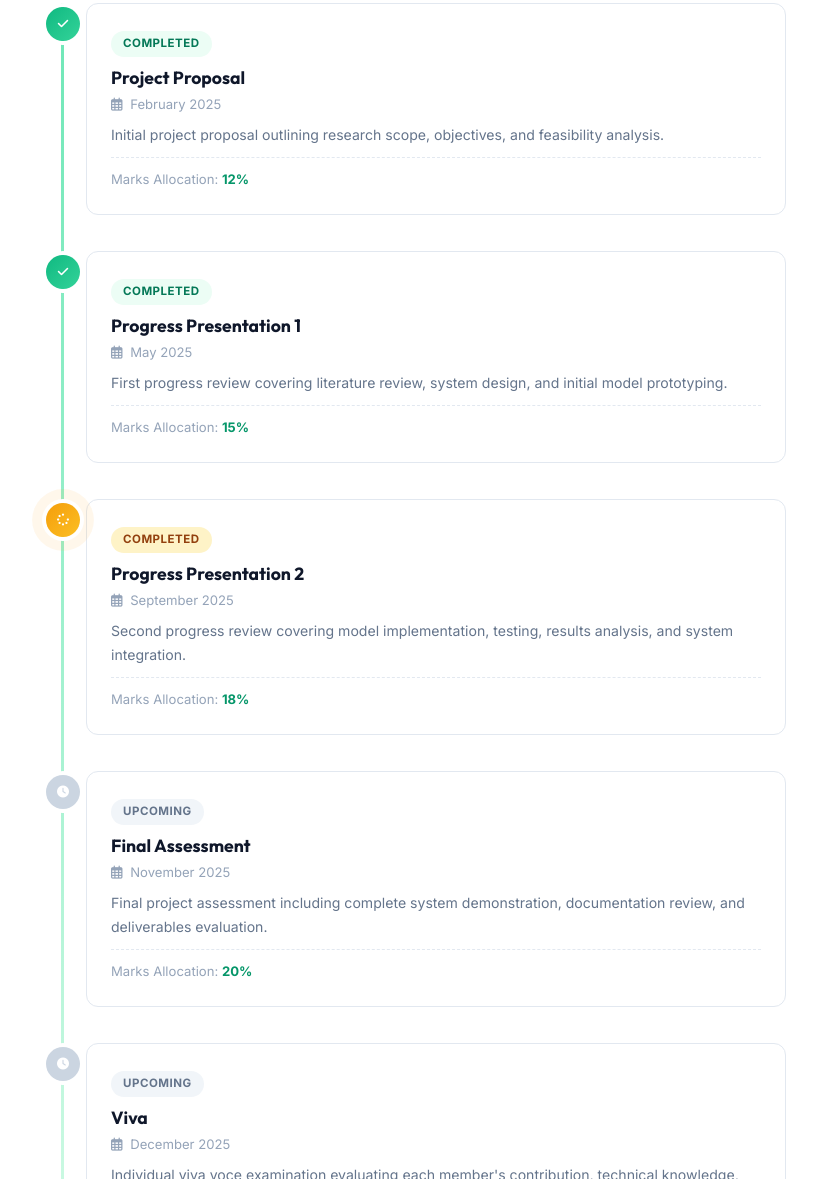
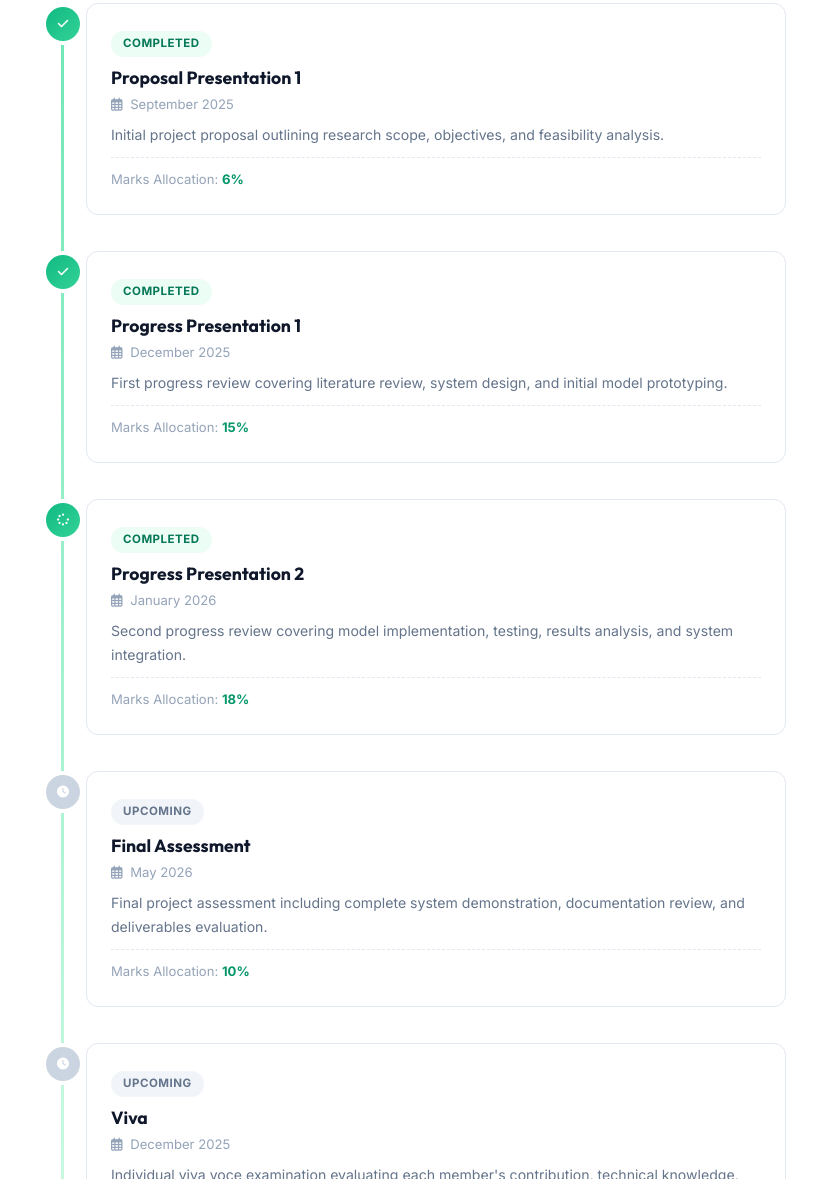
Before and after one commit to DiliniMadushika/Research_website, a plain HTML site: page index.html in a window 1280 px wide. Shown: the part 3906-5085 px from the top of the page, without its empty margins (224-1041 px from the left). Drawn offline with Linux system fonts and the light colour scheme.

Commit message:
changes commit to main

```diff
--- a/index.html
+++ b/index.html
@@ -306,10 +306,10 @@
           <div class="timeline-marker"><i class="fas fa-check"></i></div>
           <div class="timeline-content">
             <div class="timeline-badge completed">Completed</div>
-            <h4>Project Proposal</h4>
-            <p class="timeline-date"><i class="far fa-calendar-alt"></i> February 2025</p>
+            <h4>Proposal Presentation 1</h4>
+            <p class="timeline-date"><i class="far fa-calendar-alt"></i> September 2025</p>
             <p>Initial project proposal outlining research scope, objectives, and feasibility analysis.</p>
-            <div class="timeline-marks">Marks Allocation: <strong>12%</strong></div>
+            <div class="timeline-marks">Marks Allocation: <strong>6%</strong></div>
           </div>
         </div>
         <div class="timeline-item completed">
@@ -317,17 +317,17 @@
           <div class="timeline-content">
             <div class="timeline-badge completed">Completed</div>
             <h4>Progress Presentation 1</h4>
-            <p class="timeline-date"><i class="far fa-calendar-alt"></i> May 2025</p>
+            <p class="timeline-date"><i class="far fa-calendar-alt"></i> December 2025</p>
             <p>First progress review covering literature review, system design, and initial model prototyping.</p>
             <div class="timeline-marks">Marks Allocation: <strong>15%</strong></div>
           </div>
         </div>
-        <div class="timeline-item in-progress">
+        <div class="timeline-item completed">
           <div class="timeline-marker"><i class="fas fa-spinner"></i></div>
           <div class="timeline-content">
-            <div class="timeline-badge in-progress">Completed</div>
+            <div class="timeline-badge completed">Completed</div>
             <h4>Progress Presentation 2</h4>
-            <p class="timeline-date"><i class="far fa-calendar-alt"></i> September 2025</p>
+            <p class="timeline-date"><i class="far fa-calendar-alt"></i> January 2026</p>
             <p>Second progress review covering model implementation, testing, results analysis, and system integration.
             </p>
             <div class="timeline-marks">Marks Allocation: <strong>18%</strong></div>
@@ -338,10 +338,10 @@
           <div class="timeline-content">
             <div class="timeline-badge upcoming">Upcoming</div>
             <h4>Final Assessment</h4>
-            <p class="timeline-date"><i class="far fa-calendar-alt"></i> November 2025</p>
+            <p class="timeline-date"><i class="far fa-calendar-alt"></i> May 2026</p>
             <p>Final project assessment including complete system demonstration, documentation review, and deliverables
               evaluation.</p>
-            <div class="timeline-marks">Marks Allocation: <strong>20%</strong></div>
+            <div class="timeline-marks">Marks Allocation: <strong>10%</strong></div>
           </div>
         </div>
         <div class="timeline-item upcoming">
```
